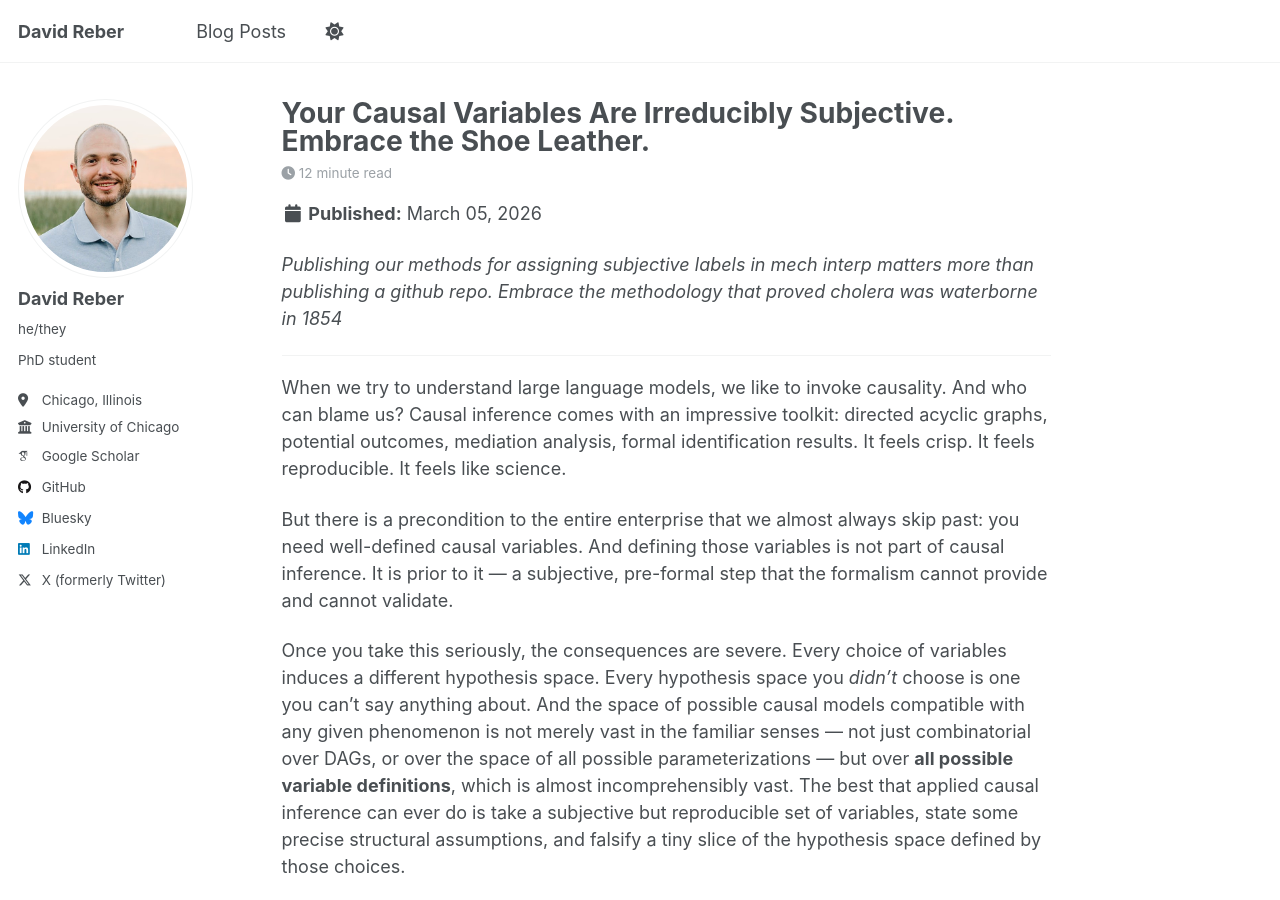
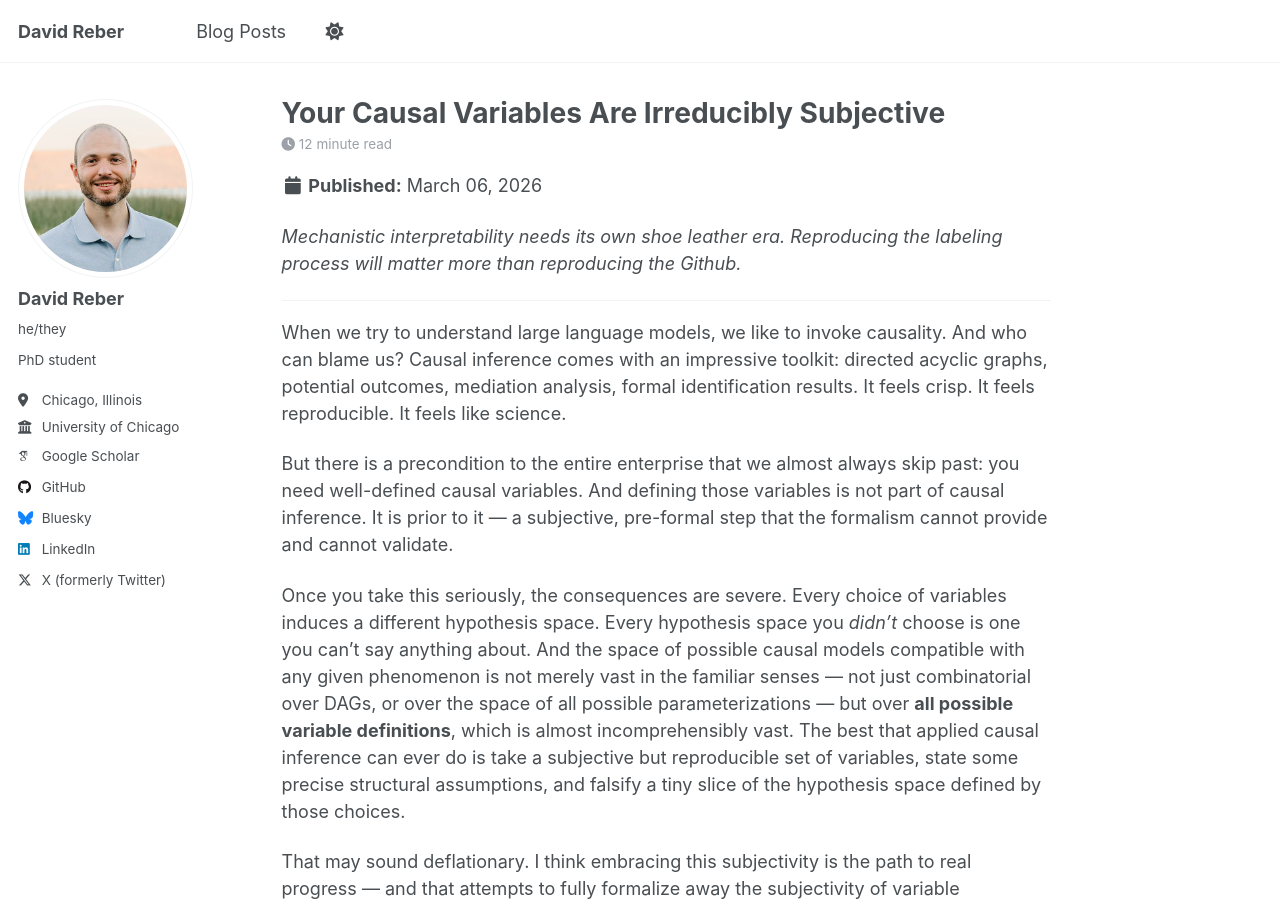
Before and after one commit to davidreber/davidreber.github.io, a Jekyll site: the page built from _posts/2026-03-06-subjective-causal-variables.md, in a window 1280 px wide and 900 px high. Built offline with Jekyll 4.4.1, drawn with Linux system fonts in a browser that asks for light colours; some web fonts are replaced.

Commit message:
final version

```diff
--- a/_posts/2026-03-05-subjective-causal-variables.md
+++ b/_posts/2026-03-06-subjective-causal-variables.md
@@ -1,6 +1,6 @@
 ---
-title: 'Your Causal Variables Are Irreducibly Subjective. Embrace the Shoe Leather.'
-date: 2026-03-05
+title: 'Your Causal Variables Are Irreducibly Subjective'
+date: 2026-03-06
 permalink: /posts/2026/03/subjective-causal-variables/
 tags:
   - causality
@@ -8,7 +8,7 @@ tags:
   - LLMs
 ---
 
-*Publishing our methods for assigning subjective labels in mech interp matters more than publishing a github repo. Embrace the methodology that proved cholera was waterborne in 1854*
+*Mechanistic interpretability needs its own shoe leather era. Reproducing the labeling process will matter more than reproducing the Github.*
 
 ---
 
```
